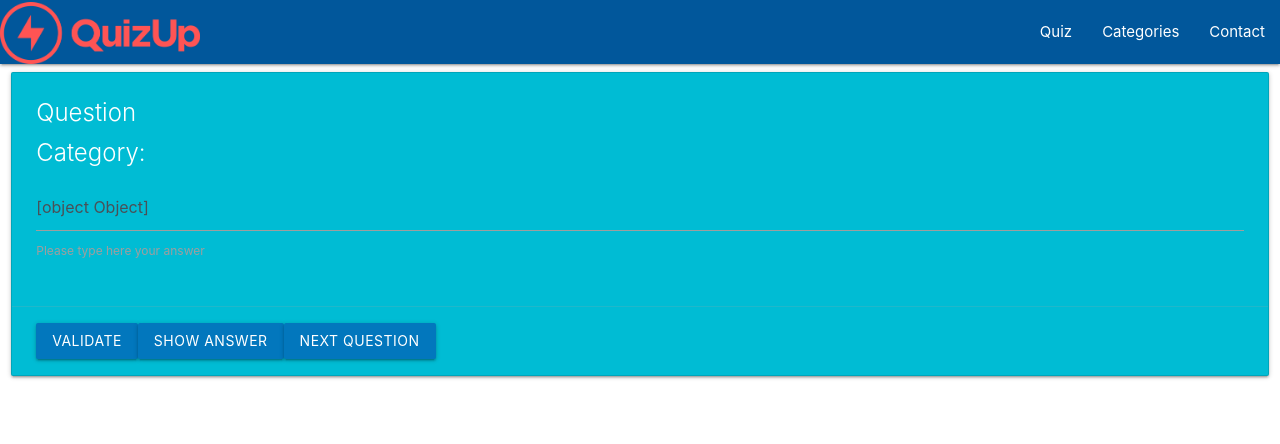
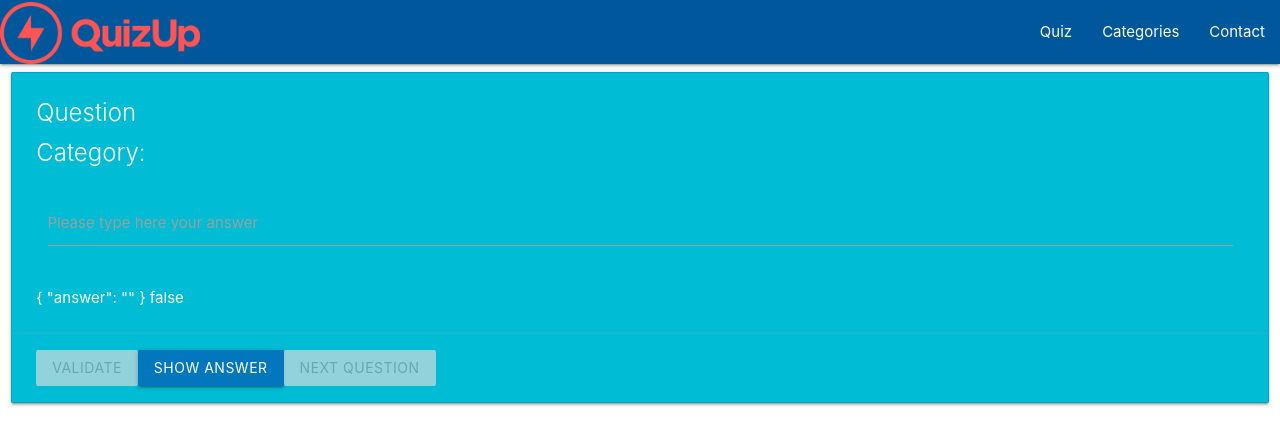
Before and after one commit to Sorsi/CoffeeQuiz, an Angular app in the folder coffe-quiz-app/: page /quiz in a window 1280 px wide. Shown: the top 444 px of the page. Built offline with nearby package versions, Linux system fonts and the light colour scheme; no server answers.

Commit message:
validating

```diff
--- a/coffe-quiz-app/src/app/quiz/quiz.component.css
+++ b/coffe-quiz-app/src/app/quiz/quiz.component.css
@@ -0,0 +1,3 @@
+.ng-invalid.ng-touched:not(form)  {
+    border: 1px solid red;
+  }
--- a/coffe-quiz-app/src/app/quiz/quiz.component.html
+++ b/coffe-quiz-app/src/app/quiz/quiz.component.html
@@ -3,27 +3,34 @@
 <div class="row">
     <div class="col s12">
         <div class="card cyan">
-            <form #answer="ngForm" (ngSubmit)="onSubmit(answer, clue.answer)">
+            <form (ngSubmit)="onSubmit(answerModelForm, clue.answer)" #answerModelForm="ngForm">
                 <div class="card-content white-text">
                     <span class="card-title">Question {{clue?.id}}</span>
                     <span class="card-title">Category: {{clue?.category.title}}</span>
                     <h5>{{clue?.question}}</h5>
                     <div class="form-group">
-                        <input type="text" id="answer" class="form-control" required [ngModel]="answer" name="answer">
-                        <label for="answer">Please type here your answer</label>
+                        <div class="input-field col s12">
+                            <input class="validate" type="text" name="answer" [(ngModel)]="answerModel.answer" required #answer>
+                            <label for="answer">Please type here your answer</label>
+                            <span class="helper-text" data-error="wrong" data-success="right"></span>
+                        </div>
+                        <p class="alert" *ngIf="!answer.valid && answer.touched">Please provide an answer</p>
                     </div>
+                    <pre> get current model{{ getCurrentModel() }}</pre>
+                    {{answerModelForm.value | json}}
+                    {{answerModelForm.valid}}
                     <p *ngIf="show">{{clue?.answer}}</p>
                 </div>
                 <div class="card-action">
-                    <button class="btn waves-effect waves-light light-blue darken-3" type="submit"
-                        name="action">Validate
+                    <button class="btn waves-effect waves-light light-blue darken-3" type="submit" name="action"
+                        [disabled]="!answerModelForm.form.valid">Validate
                     </button>
                     <button (click)="showRightAnswer()" class="btn waves-effect waves-light light-blue darken-3"
                         type="button" name="action">
                         Show answer
                     </button>
                     <button (click)="showNextQuestion()" class="btn waves-effect waves-light light-blue darken-3"
-                        type="button" name="action">
+                        type="button" name="action" [disabled]="!answerModelForm.form.valid">
                         Next Question
                     </button>
                 </div>
--- a/coffe-quiz-app/src/app/quiz/quiz.component.ts
+++ b/coffe-quiz-app/src/app/quiz/quiz.component.ts
@@ -1,7 +1,9 @@
 import { Component, OnInit } from '@angular/core';
-import { Router, ActivatedRoute, ParamMap } from '@angular/router';
+import { Router, ActivatedRoute } from '@angular/router';
 import { QuizService } from '../shared/quiz.service';
 import { Clue } from '../models/clue';
+import { NgForm, FormControl } from '@angular/forms';
+
 
 @Component({
   selector: 'app-quiz',
@@ -13,7 +15,9 @@ export class QuizComponent implements OnInit {
   show: boolean = false;
   clue: Clue;
   submitted = false;
-  answer: string = 'whats your answer';
+  answerModel = {
+    answer: ''
+  }
 
   constructor(private router: Router, private route: ActivatedRoute, private quizService: QuizService) { }
 
@@ -41,6 +45,7 @@ export class QuizComponent implements OnInit {
   }
 
   showNextQuestion(): any {
+    this.answerModel.answer = null;
     this.show = false;
     this.loadRandomQuestion();
   }
@@ -51,13 +56,16 @@ export class QuizComponent implements OnInit {
 
   onSubmit(form, answer) {
     this.submitted = true;
-    console.log(form.value);
-    console.log(answer);
-    if (form.value.answer === answer) {
-      console.log('yout are realz clever', typeof(answer))
+    let userInput = form.value.answer.toLowerCase();
+    let realAnswer = answer.toLowerCase();
+    if (userInput === realAnswer) {
+      console.log('yout are realz clever', typeof (answer))
     } else {
-      console.log('yout are realz dummmm', typeof(answer))
-
+      console.log('yout are realz dummmm', typeof (answer))
     }
   }
+
+  getCurrentModel() {
+    return JSON.stringify(this.answerModel);
+  }
 }
```
